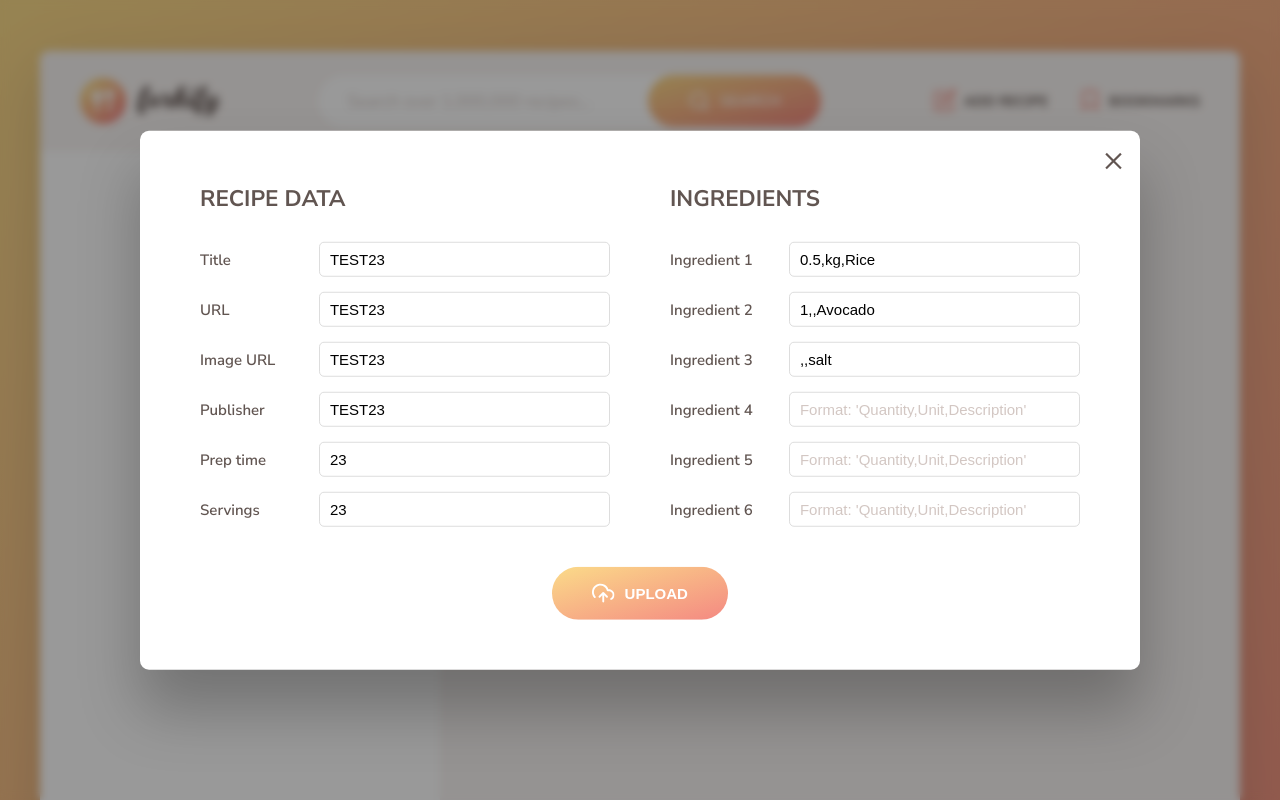
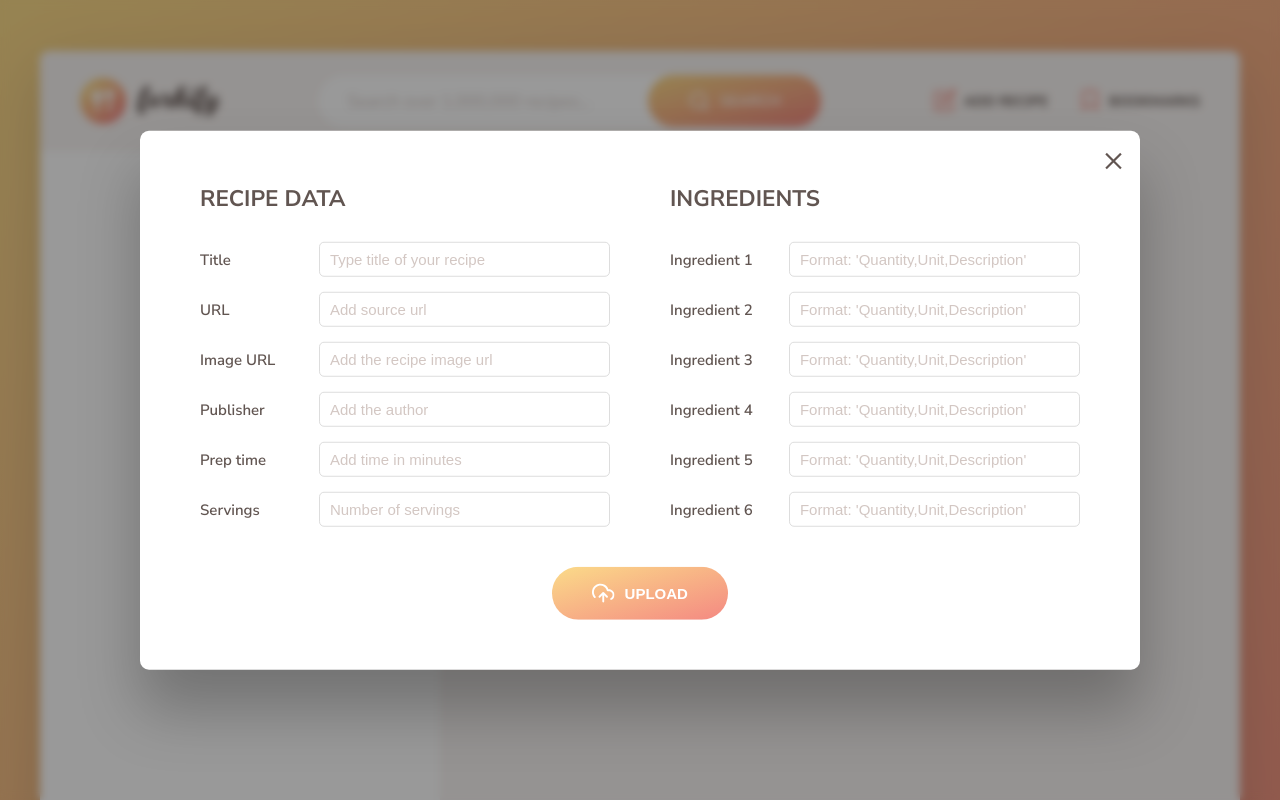
Before and after one commit to AC3m/forkify, a website built with Parcel: page index.html in a window 1280 px wide. Both pictures are taken after a click on the button "ADD RECIPE". Shown: the top 800 px of the page. Built offline with nearby package versions, Linux system fonts and the light colour scheme.

Commit message:
Removed console.log & form values replaced to placeholders

```diff
--- a/index.html
+++ b/index.html
@@ -263,24 +263,53 @@
         <div class="upload__column">
           <h3 class="upload__heading">Recipe data</h3>
           <label>Title</label>
-          <input value="TEST23" required name="title" type="text" />
+          <input
+            placeholder="Type title of your recipe"
+            required
+            name="title"
+            type="text"
+          />
           <label>URL</label>
-          <input value="TEST23" required name="sourceUrl" type="text" />
+          <input
+            placeholder="Add source url"
+            required
+            name="sourceUrl"
+            type="text"
+          />
           <label>Image URL</label>
-          <input value="TEST23" required name="image" type="text" />
+          <input
+            placeholder="Add the recipe image url"
+            required
+            name="image"
+            type="text"
+          />
           <label>Publisher</label>
-          <input value="TEST23" required name="publisher" type="text" />
+          <input
+            placeholder="Add the author"
+            required
+            name="publisher"
+            type="text"
+          />
           <label>Prep time</label>
-          <input value="23" required name="cookingTime" type="number" />
+          <input
+            placeholder="Add time in minutes"
+            required
+            name="cookingTime"
+            type="number"
+          />
           <label>Servings</label>
-          <input value="23" required name="servings" type="number" />
+          <input
+            placeholder="Number of servings"
+            required
+            name="servings"
+            type="number"
+          />
         </div>
 
         <div class="upload__column">
           <h3 class="upload__heading">Ingredients</h3>
           <label>Ingredient 1</label>
           <input
-            value="0.5,kg,Rice"
             type="text"
             required
             name="ingredient-1"
@@ -288,14 +317,12 @@
           />
           <label>Ingredient 2</label>
           <input
-            value="1,,Avocado"
             type="text"
             name="ingredient-2"
             placeholder="Format: 'Quantity,Unit,Description'"
           />
           <label>Ingredient 3</label>
           <input
-            value=",,salt"
             type="text"
             name="ingredient-3"
             placeholder="Format: 'Quantity,Unit,Description'"
--- a/src/js/controller.js
+++ b/src/js/controller.js
@@ -27,7 +27,6 @@ const controlRecipes = async function () {
 
     // 1) Loading recipe
     await model.loadRecipe(id);
-    console.log(model.state.recipe);
 
     // 2 Rendering Recipe
     recipeView.render(model.state.recipe);
```
